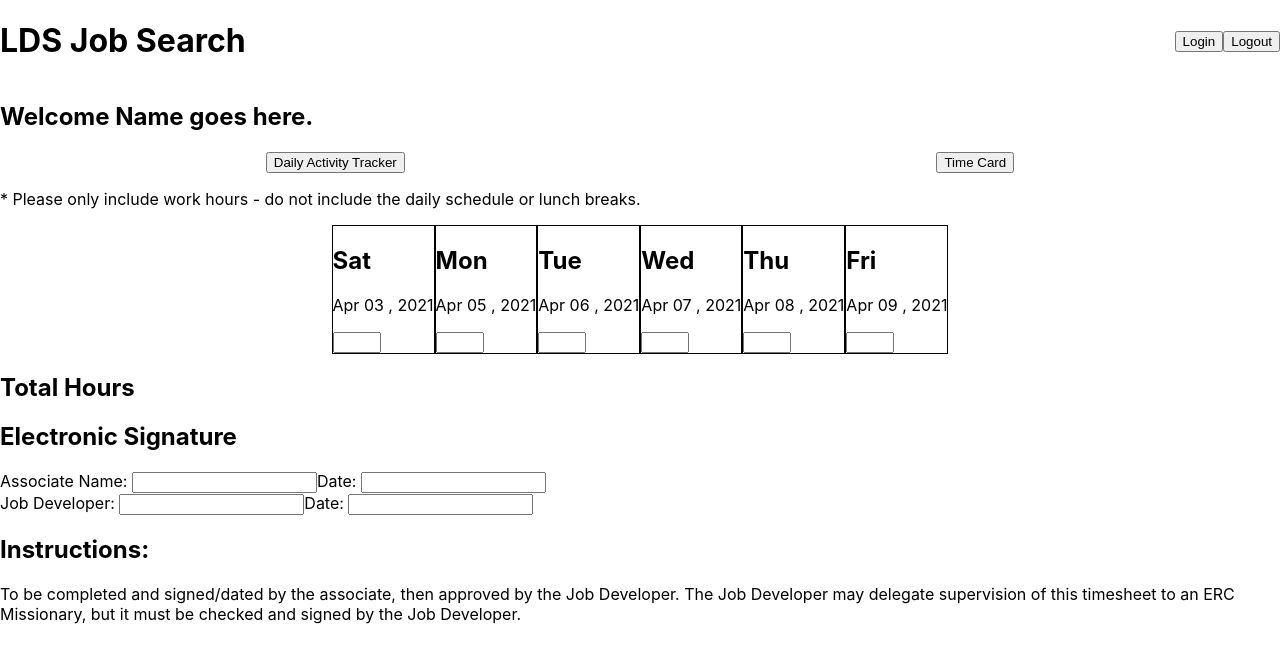
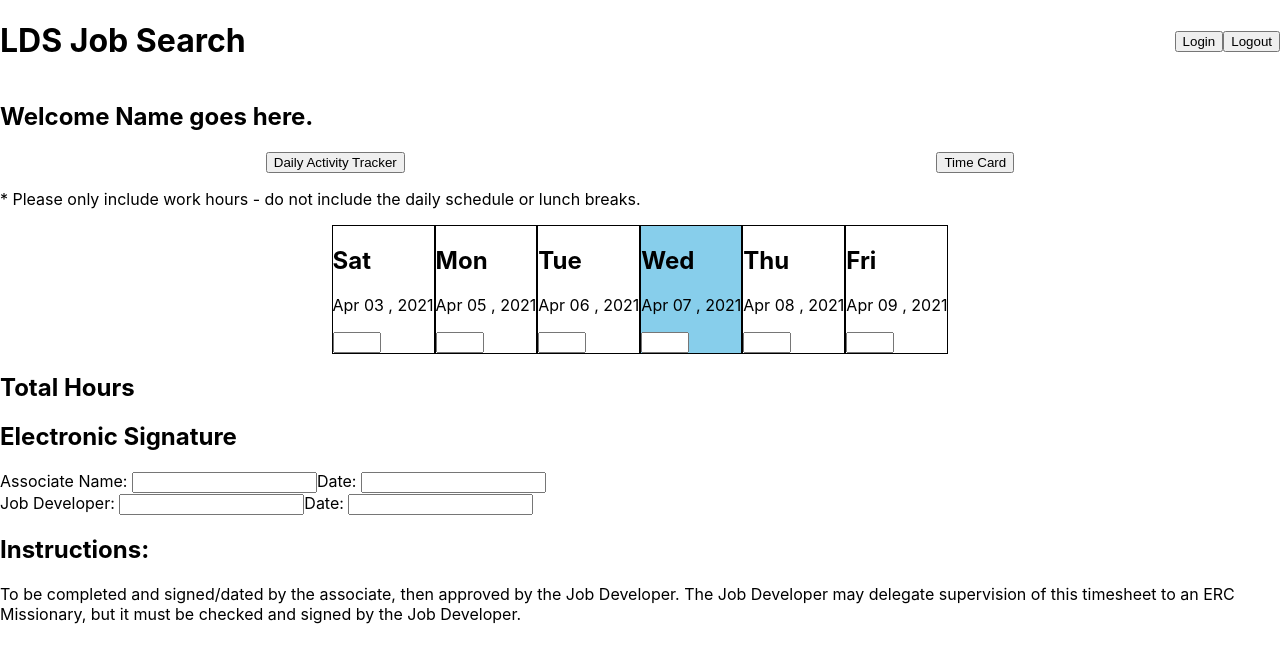
Before and after one commit to nicholas-myers/ldsjsat, a React (Create React App) app: page /profile/time-card in a window 1280 px wide. Shown: the top 662 px of the page. Built offline with nearby package versions, Linux system fonts and the light colour scheme; the HTML template or start-up script is replaced by a standard one.

Commit message:
set an active style to indicate the current day of the week in timecard

```diff
--- a/src/components/TimeCard.js
+++ b/src/components/TimeCard.js
@@ -17,6 +17,10 @@ function TimeCard({ today }) {
     Thu: 6,
     Fri: 7,
   };
+
+  const activeDay = {
+    backgroundColor: 'skyblue',
+  }
 
   const todayString = today.toDateString();
   const todayList = todayString.split(" ");
@@ -46,7 +50,7 @@ function TimeCard({ today }) {
       <div style={{ display: "flex", justifyContent: "center" }}>
         {Object.keys(week).map((weekday) => {
           return (
-            <div className="week-day">
+            <div className="week-day" style={weekday === todaysDay ? activeDay : null}>
               <h2>{weekday}</h2>
               <p>{week[weekday]}</p>
               <input type="number" min="0" max="7" />
```
